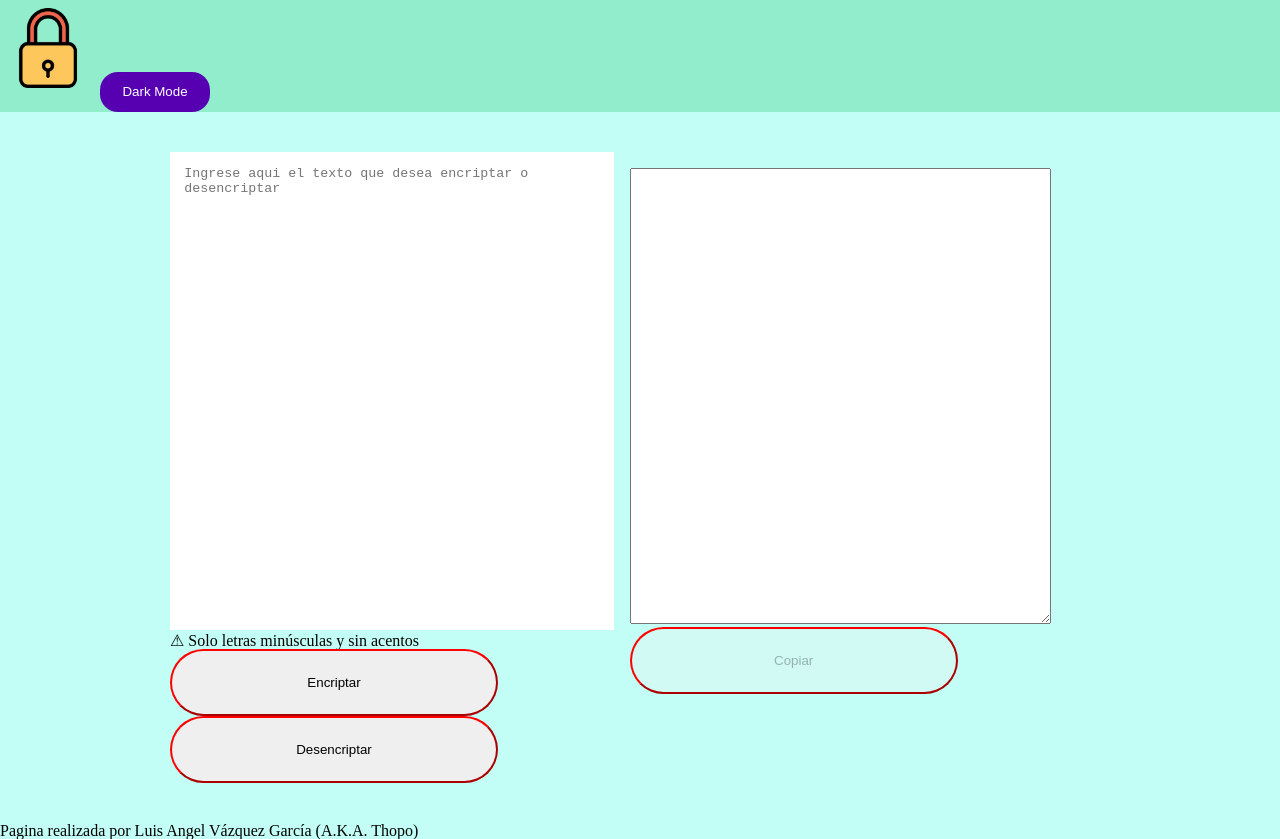
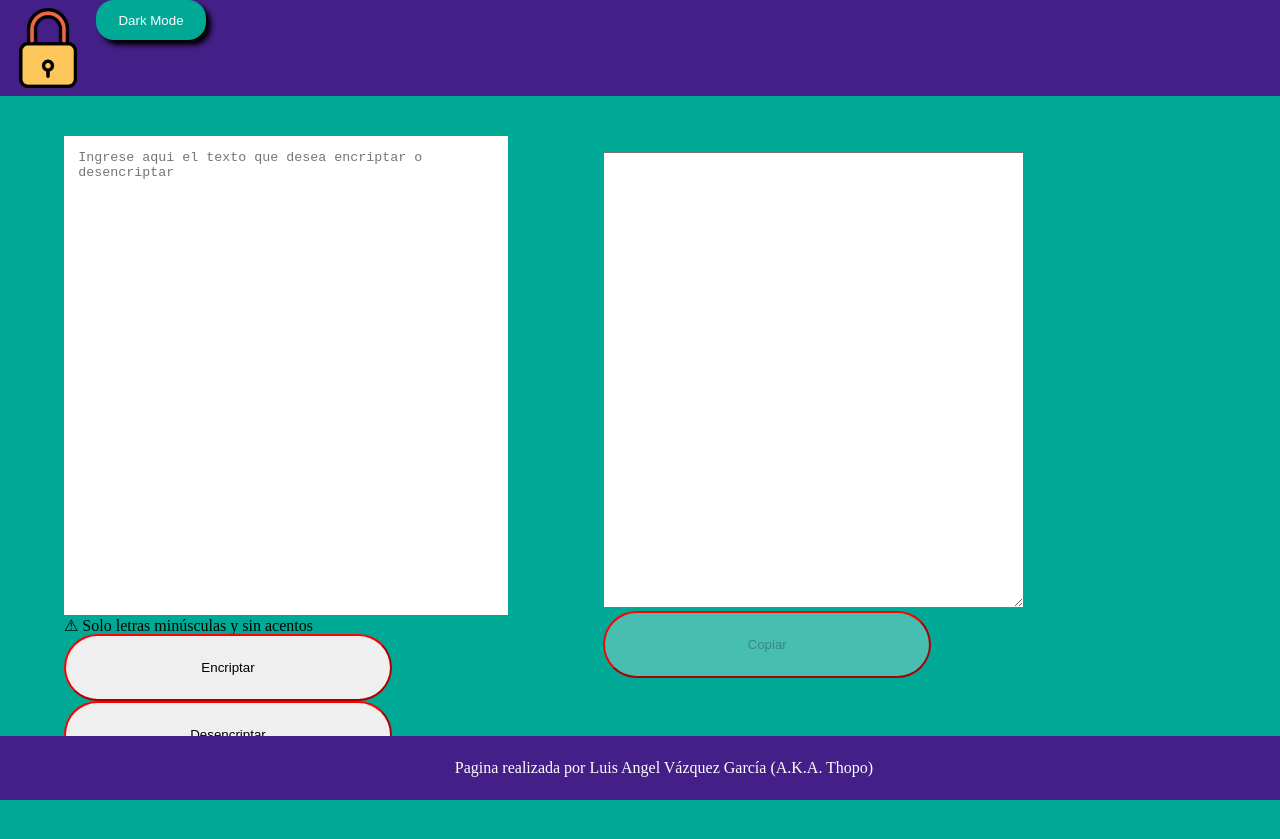
Before and after one commit to TH9P0/EncriptadorDeTexto_OracleONE, a plain HTML site: page index.html in a window 1280 px wide. After the commit the page ends 808 px from the top, so only its background shows below. Drawn offline with Linux system fonts and the light colour scheme.

Commit message:
modificaciones al estilo

```diff
--- a/style.css
+++ b/style.css
@@ -1,11 +1,13 @@
 /*HTML General*/
 body{
-    background-color: #C2FEF5;
+    background-color: #00A896;
 }
 
 /*Header*/
 header{
-    background-color: #92EDCD;
+    width: 100%;
+    background-color: #431F87;
+    display: flex;
 }
 
 .imagenCandado{
@@ -18,9 +20,9 @@ header button{
     height: 40px;
     border-radius: 18px;
     border: none;
-    background-color: #5600B2;
+    background-color: #00A896;
     color: white;
-    padding: 10px 0 10px 0;
+    box-shadow: 5px 5px 5px black;
     transition: 1s all;
 }
 
@@ -32,7 +34,7 @@ header button:hover{
 /*main*/
 
 main{
-    width: 940px;
+    width: 90%;
     padding: 40px;
     display: flex;
     margin: 0 auto;
@@ -58,3 +60,12 @@ main button{
 }
 
 /* footer */
+footer{
+    width: 100%;
+    position: fixed;
+    text-align: center;
+    bottom: 0px;
+    background-color: #431F87;
+    padding: 1.5rem;
+    color: white;
+}
```
